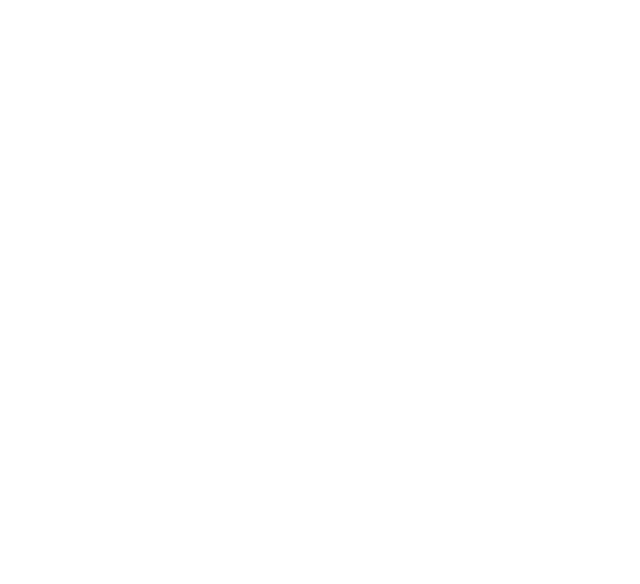
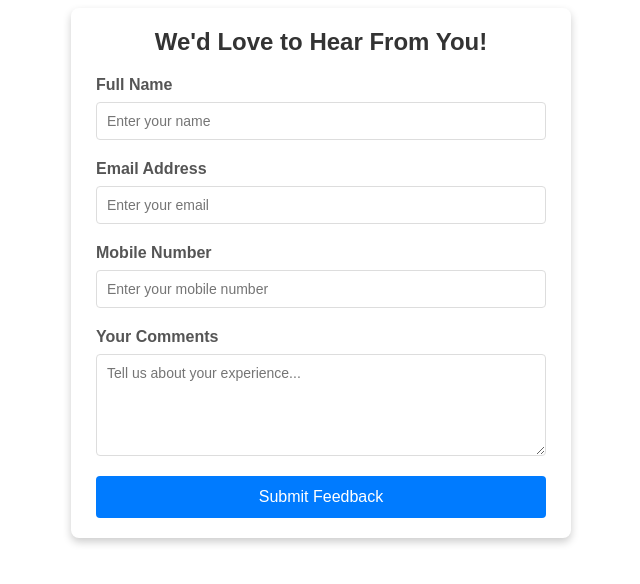
Before and after one commit to springboardmentor417/TheCozyTableRestaurant, an Angular app: page / in a window 1280 px wide. Shown: the top 584 px of the page, without its empty margins (319-959 px from the left). Built offline with nearby package versions, Linux system fonts and the light colour scheme.

Commit message:
first commit

```diff
--- a/angular.json
+++ b/angular.json
@@ -96,5 +96,8 @@
         }
       }
     }
+  },
+  "cli": {
+    "analytics": "6a1a47ad-2785-483d-acc3-9e99c4afc4da"
   }
 }
--- /dev/null
+++ b/db.json
@@ -0,0 +1,18 @@
+{
+  "users": [
+    {
+      "id": "1",
+      "name": "John Doe",
+      "email": "john@example.com",
+      "mobile": "1234567890",
+      "feedback": []
+    },
+    {
+      "id": "2",
+      "name": "Jane Smith",
+      "email": "jane@example.com",
+      "mobile": "9876543210",
+      "feedback": []
+    }
+  ]
+}
--- a/src/app/app.component.css
+++ b/src/app/app.component.css
@@ -0,0 +1,83 @@
+/* General Reset */
+* {
+  margin: 0;
+  padding: 0;
+  box-sizing: border-box;
+  font-family: Arial, sans-serif;
+}
+
+body {
+  background-color: #f9f9f9;
+  display: flex;
+  justify-content: center;
+  align-items: center;
+  min-height: 100vh;
+  margin: 0;
+}
+
+.main {
+  display: flex;
+  justify-content: center;
+  align-items: center;
+}
+
+.form-container {
+  background-color: #ffffff;
+  width: 100%;
+  max-width: 500px;
+  padding: 20px 25px;
+  border-radius: 8px;
+  box-shadow: 0px 4px 8px rgba(0, 0, 0, 0.2);
+}
+
+h2 {
+  text-align: center;
+  margin-bottom: 20px;
+  color: #333;
+}
+
+form {
+  display: flex;
+  flex-direction: column;
+}
+
+label {
+  margin-bottom: 8px;
+  font-weight: bold;
+  color: #555;
+}
+
+input,
+textarea {
+  margin-bottom: 20px;
+  padding: 10px;
+  border: 1px solid #ddd;
+  border-radius: 4px;
+  font-size: 14px;
+}
+
+input:focus,
+textarea:focus {
+  border-color: #007bff;
+  outline: none;
+  box-shadow: 0px 0px 4px rgba(0, 123, 255, 0.3);
+}
+
+textarea {
+  resize: vertical;
+}
+
+button {
+  background-color: #007bff;
+  color: #ffffff;
+  border: none;
+  padding: 12px;
+  font-size: 16px;
+  cursor: pointer;
+  border-radius: 4px;
+  transition: background-color 0.3s ease;
+}
+
+button:hover {
+  background-color: #0056b3;
+}
--- a/src/app/app.component.html
+++ b/src/app/app.component.html
@@ -0,0 +1,49 @@
+<div class="main">
+  <div class="form-container">
+    <h2>We'd Love to Hear From You!</h2>
+    <form>
+      <label for="name">Full Name</label>
+      <input
+        type="text"
+        id="name"
+        [(ngModel)]="userObj.name"
+        name="name"
+        placeholder="Enter your name"
+        required
+      />
+
+      <label for="email">Email Address</label>
+      <input
+        type="email"
+        id="email"
+        [(ngModel)]="userObj.email"
+        name="email"
+        placeholder="Enter your email"
+        required
+      />
+
+      <label for="mobile">Mobile Number</label>
+      <input
+        type="tel"
+        id="mobile"
+        [(ngModel)]="userObj.mobile"
+        name="mobile"
+        placeholder="Enter your mobile number"
+        pattern="[0-9]{10}"
+        required
+      />
+
+      <label for="comments">Your Comments</label>
+      <textarea
+        id="comments"
+        name="feedback"
+        [(ngModel)]="userObj.feedback"
+        rows="5"
+        placeholder="Tell us about your experience..."
+        required
+      ></textarea>
+
+      <button type="submit" (click)="onSaveUser()">Submit Feedback</button>
+    </form>
+  </div>
+</div>
--- a/src/app/app.component.ts
+++ b/src/app/app.component.ts
@@ -1,13 +1,39 @@
-import { Component } from '@angular/core';
-import { RouterOutlet } from '@angular/router';
+import { Component, inject } from '@angular/core';
+import { HttpClient } from '@angular/common/http';
+import { CommonModule } from '@angular/common';
+import { FormsModule, FormGroup } from '@angular/forms';
 
 @Component({
   selector: 'app-root',
   standalone: true,
-  imports: [RouterOutlet],
   templateUrl: './app.component.html',
-  styleUrl: './app.component.css'
+  styleUrls: ['./app.component.css'],
+  imports: [CommonModule, FormsModule],
 })
 export class AppComponent {
-  title = 'AngularProject';
+  userObj: USER = new USER();
+  http = inject(HttpClient);
+  users: USER[] = [];
+
+  onSaveUser() {
+    this.http
+      .post<USER>('http://localhost:3000/users', this.userObj)
+      .subscribe((res: USER) => {
+        alert('thank you for you feedback');
+        this.users.push(this.userObj);
+        console.log(this.userObj);
+      });
+  }
 }
+export class USER {
+  name: string;
+  email: string;
+  mobile: string;
+  feedback: any;
+  constructor() {
+    this.name = '';
+    this.email = '';
+    this.mobile = '';
+    this.feedback = '';
+  }
+}
--- a/src/app/app.config.ts
+++ b/src/app/app.config.ts
@@ -3,7 +3,8 @@
 
 import { routes } from './app.routes';
 import { provideClientHydration } from '@angular/platform-browser';
+import { provideHttpClient } from '@angular/common/http';
 
 export const appConfig: ApplicationConfig = {
-  providers: [provideRouter(routes), provideClientHydration()]
+  providers: [provideRouter(routes), provideHttpClient()],
 };
```
Also changed, not shown: 1 other file (tests, documents, lock files or other folders).
